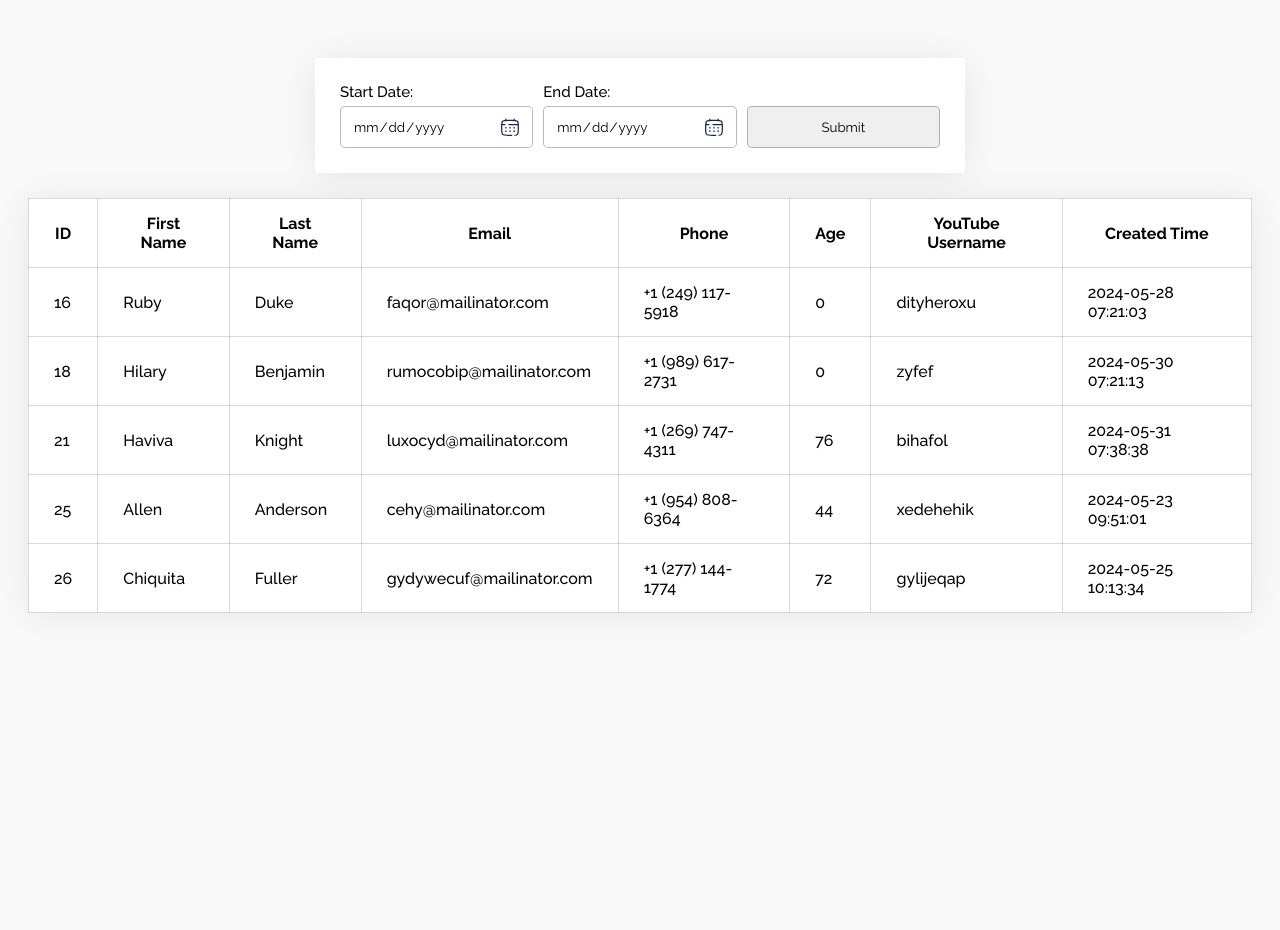
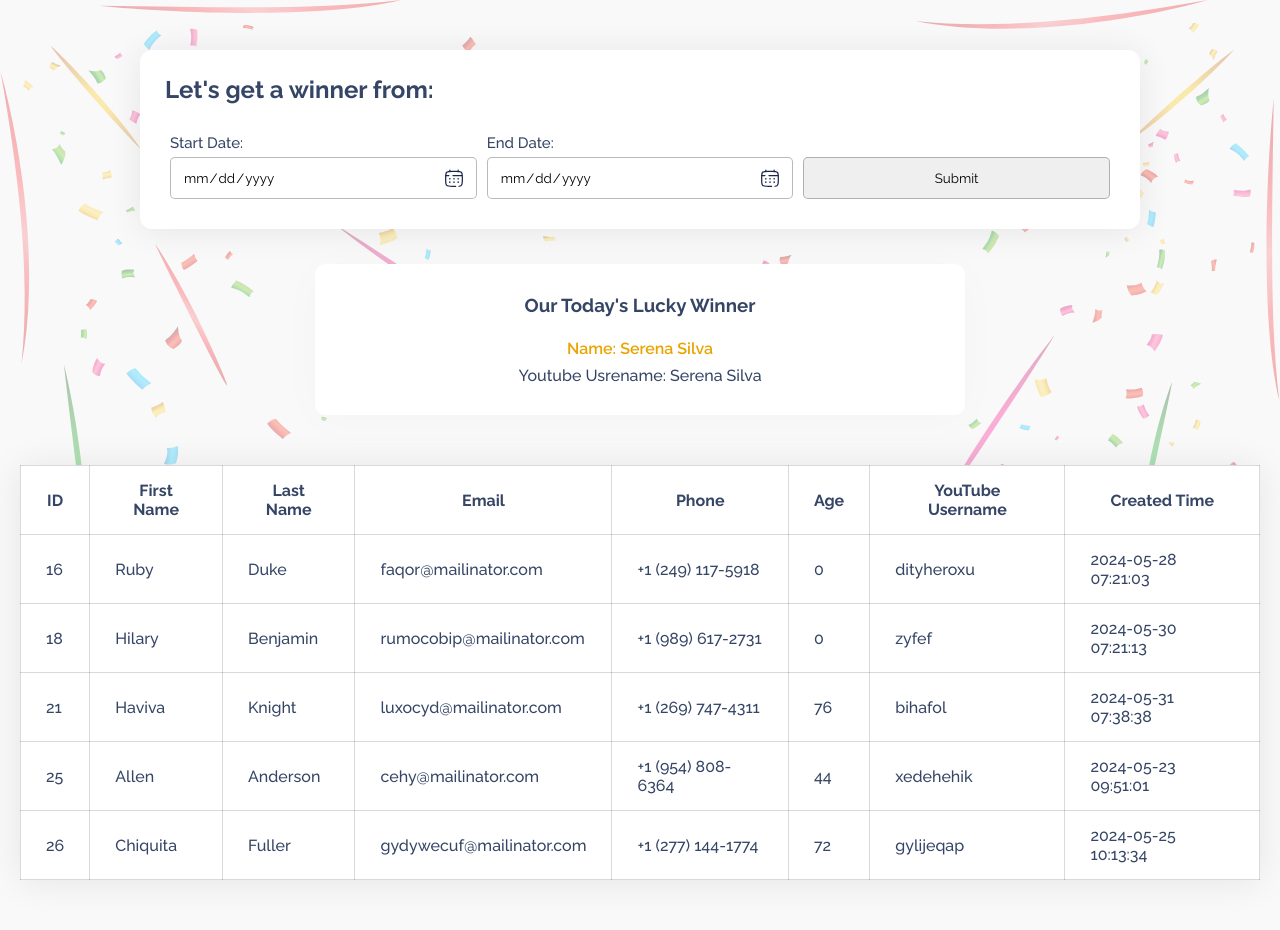
Before and after one commit to mdmunnaahmed/php-filter-user, a PHP site: page / in a window 1280 px wide. Before the commit the page ends 613 px from the top, so only its background shows below. Run offline with PHP 8.4, Linux system fonts and the light colour scheme.

Commit message:
winner card --added

```diff
--- a/index.php
+++ b/index.php
@@ -14,12 +14,14 @@
   * {
     box-sizing: border-box;
     font-family: "Raleway", sans-serif;
+    margin: 0;
   }
 
   body {
     font-weight: 500;
     font-size: 1rem;
     background: #00000006;
+    color: #354565;
   }
 
   main {
@@ -28,14 +30,44 @@
     flex-direction: column;
     align-items: center;
     padding: 50px 20px;
+    position: relative;
+    z-index: 1;
   }
 
   .card {
-    padding: 25px;
     box-shadow: 0 2px 35px #00000015;
-    max-width: 650px;
+    max-width: 1000px;
     width: 100%;
     background: white;
+    overflow: hidden;
+    border-radius: 12px;
+  }
+
+  .card-header {
+    padding: 25px;
+    padding-bottom: 0;
+  }
+
+  .card-body {
+    padding: 30px;
+  }
+
+  .shape {
+    position: absolute;
+    left: 0;
+    top: 0;
+    z-index: -1;
+    opacity: .3;
+  }
+
+  .shape.right {
+    left: auto;
+    right: 0;
+  }
+
+  .title {
+    margin: 0;
+    font-size: 24px;
   }
 
   @media (max-width: 575px) {
@@ -87,7 +119,7 @@
     width: 100%;
     border-collapse: collapse;
     background: #fff;
-    margin-top: 25px;
+    margin-top: 20px;
     box-shadow: 0 2px 35px #00000015;
   }
 
@@ -95,6 +127,34 @@
   th {
     padding: 15px 25px;
     border: 1px solid #00000025;
+  }
+
+  .winner-card {
+    position: relative;
+    padding: 30px;
+    border-radius: 10px;
+    max-width: 650px;
+    width: 100%;
+    box-shadow: 0 5px 45px #00000006;
+    background-color: #fff;
+    margin-top: 35px;
+    z-index: 1;
+    margin-bottom: 30px;
+    text-align: center;
+    display: flex;
+    flex-direction: column;
+    gap: 8px;
+  }
+  .winner-card h3 {
+    text-align: center;
+    margin-bottom: 15px;
+  }
+  .winner-details {
+    font-size: 20px;
+  }
+  #userName {
+    color: #eaa400;
+    font-weight: 600;
   }
 </style>
 
@@ -111,7 +171,7 @@
     border-top: 16px solid #000;
     width: 120px;
     height: 120px;
-    animation: spin 2s linear infinite;
+    animation: spin 1.5s linear infinite;
   }
 
   @keyframes spin {
@@ -127,8 +187,12 @@
 
 <body>
   <main>
+    <img src="./assets/shape-left.png" alt="shape" class="shape left">
+    <img src="./assets/shape-right.png" alt="shape" class="shape right">
     <div class="card">
-      <div class="card-header"></div>
+      <div class="card-header">
+        <h1 class="title">Let's get a winner from:</h1>
+      </div>
       <div class="card-body">
         <form id="dateRangeForm">
           <div class="form-wrapper">
@@ -147,8 +211,11 @@
       <div class="card-footer"></div>
     </div>
     <div id="loader"></div>
-    <div id="userName"></div>
-    <div id="ytUsername"></div>
+    <div class="winner-card">
+      <h3>Our Today's Lucky Winner</h3>
+      <div id="userName">Name: Serena Silva</div>
+      <div id="ytUsername">Youtube Usrename: Serena Silva</div>
+    </div>
     <div id="results">
       <table>
         <tr>
@@ -257,7 +324,7 @@
             // Hide loader
             loader.style.display = 'none';
 
-            resultsDiv.innerHTML = '<h2>Random User</h2>';
+            resultsDiv.innerHTML = '<h2 class="winner-details">Winner Details</h2>';
             userNameDiv.textContent = '';
             userAgeDiv.textContent = '';
 
```
Also changed, not shown: assets/shape-left.png (added), assets/shape-right.png (added), assets/trophy.png (added).
